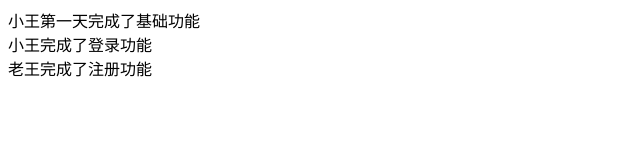
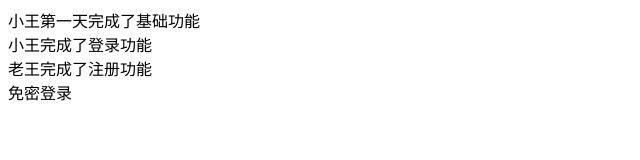
Before and after one commit to ShibaInuOfMars/egithub, a plain HTML site: page index.html in a window 1280 px wide. Shown: the whole page, without its empty margins (0-640 px from the left). Drawn offline with Linux system fonts and the light colour scheme.

Commit message:
设置了免密登录

```diff
--- a/index.html
+++ b/index.html
@@ -11,5 +11,7 @@
 
 <div>老王完成了注册功能</div>
 
+<div>免密登录</div>
+
 </body>
 </html>
```
